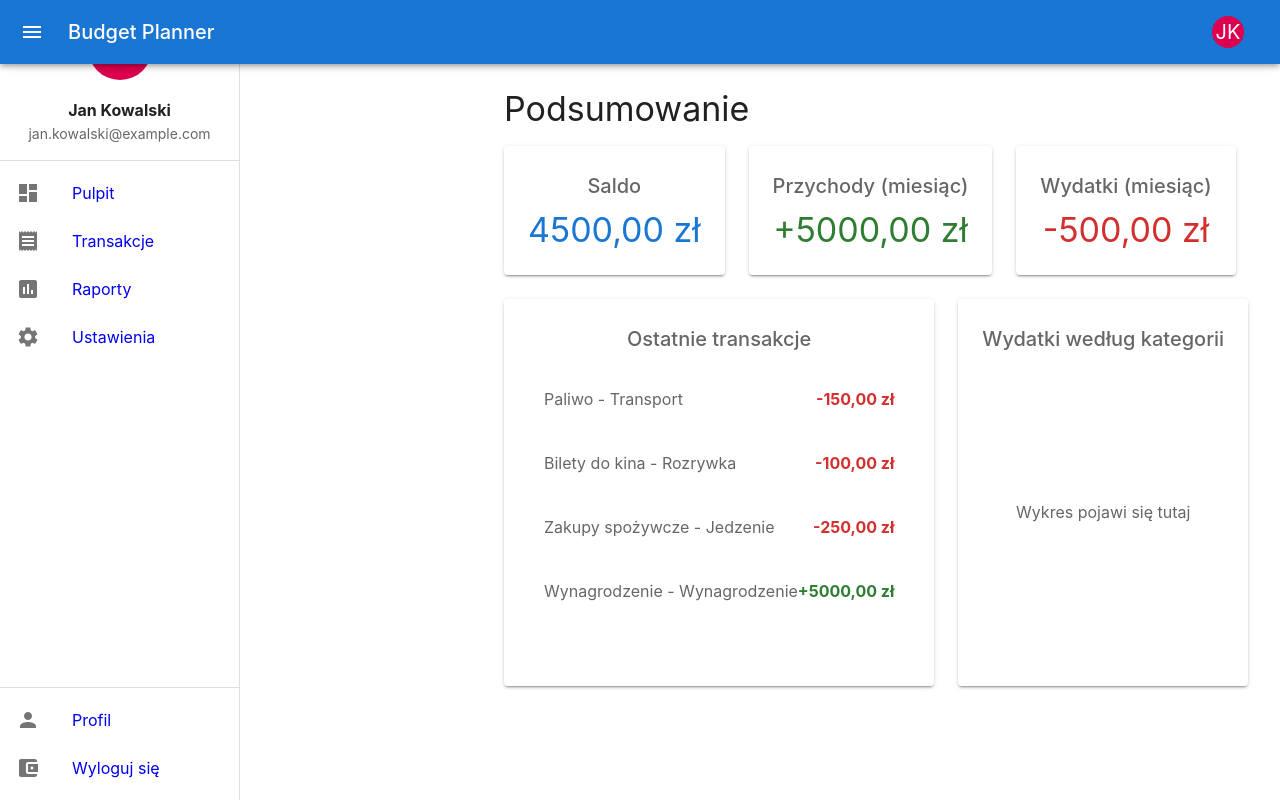
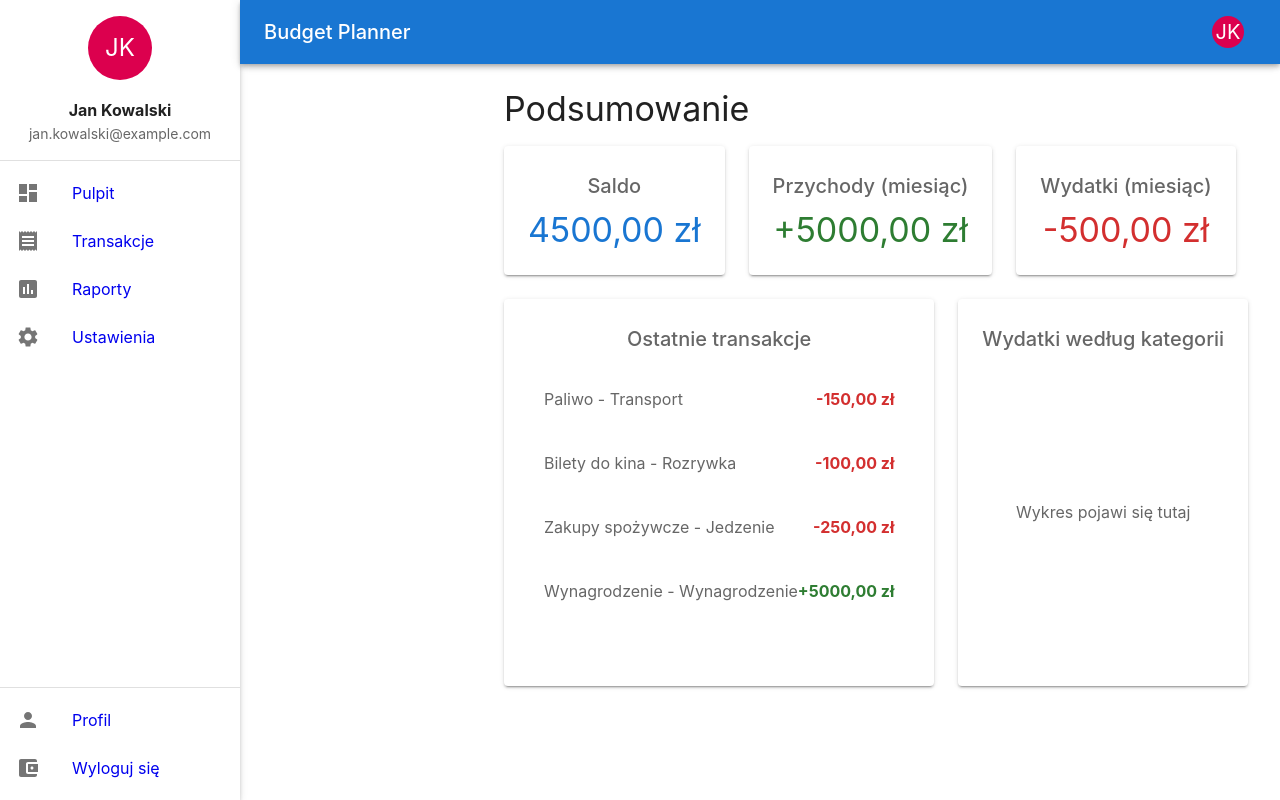
Before and after one commit to LAndriy/budget-planner, a React (Create React App) app: page / in a window 1280 px wide. Built offline with nearby package versions, Linux system fonts and the light colour scheme.

Commit message:
Uodate styles

```diff
--- a/src/App.js
+++ b/src/App.js
@@ -40,11 +40,6 @@ const theme = createTheme({
 });
 
 const App = () => {
-  const [mobileOpen, setMobileOpen] = useState(false);
-
-  const handleDrawerToggle = () => {
-    setMobileOpen(!mobileOpen);
-  };
 
   return (
     <ThemeProvider theme={theme}>
@@ -52,7 +47,7 @@ const App = () => {
         <BudgetProvider>
           <Box sx={{ display: 'flex' }}>
             <CssBaseline />
-            <Layout onMenuClick={handleDrawerToggle} mobileOpen={mobileOpen} setMobileOpen={setMobileOpen}>
+            <Layout>
               <Routes>
                 <Route path="/" element={<Dashboard />} />
                 <Route path="/logowanie" element={<Login />} />
--- a/src/components/layout/Header.js
+++ b/src/components/layout/Header.js
@@ -50,14 +50,20 @@ const Header = ({ onMenuClick }) => {
     : 'U';
 
   return (
-    <AppBar position="fixed" sx={{ zIndex: (theme) => theme.zIndex.drawer + 1 }}>
+    <AppBar position="fixed" sx={{width: { sm: `calc(100% - 240px)` },ml: { sm: '240px' }, zIndex: (theme) => theme.zIndex.drawer + 1 }}>
       <Toolbar>
         <IconButton
           color="inherit"
           aria-label="open drawer"
           edge="start"
-          onClick={onMenuClick}
-          sx={{ mr: 2 }}
+          onClick={() => {
+            console.log('Menu button clicked');
+            onMenuClick();
+          }}
+          sx={{
+            mr: 2,
+            display: { sm: 'none' } // Tylko na małych ekranach
+          }}
         >
           <MenuIcon />
         </IconButton>
--- a/src/components/layout/Layout.js
+++ b/src/components/layout/Layout.js
@@ -1,29 +1,35 @@
-import React from 'react';
+import React, { useState, useEffect } from 'react';
+import { useLocation } from 'react-router-dom';
 import { useTheme } from '@mui/material/styles';
 import { Box, CssBaseline, useMediaQuery } from '@mui/material';
 import Header from './Header';
 import Sidebar from './Sidebar';
 
-const Layout = ({ children, onMenuClick, mobileOpen, setMobileOpen }) => {
+const Layout = ({ children }) => {
+  const [mobileOpen, setMobileOpen] = useState(false);
   const theme = useTheme();
-  const isMobile = useMediaQuery(theme.breakpoints.down('sm'));
-  const [open, setOpen] = React.useState(!isMobile);
+  const isMobile = useMediaQuery(theme.breakpoints.down('md'));
+  const location = useLocation();
+
+  // Zamykaj menu po zmianie trasy
+  useEffect(() => {
+    if (mobileOpen) {
+      setMobileOpen(false);
+    }
+  }, [location, mobileOpen]);
 
   const handleDrawerToggle = () => {
-    if (isMobile) {
-      setMobileOpen(!mobileOpen);
-    } else {
-      setOpen(!open);
-    }
+    console.log('Toggle clicked, current mobileOpen:', mobileOpen);
+    setMobileOpen(!mobileOpen);
   };
 
   return (
-    <Box sx={{ display: 'flex' }}>
+    <Box sx={{ display: 'flex', minHeight: '100vh' }}>
       <CssBaseline />
-      <Header onMenuClick={handleDrawerToggle} />
+      <Header onMenuClick={handleDrawerToggle} isMobile={isMobile} />
       <Sidebar
-        open={isMobile ? mobileOpen : open}
-        onClose={handleDrawerToggle}
+        mobileOpen={mobileOpen}
+        onClose={() =>{console.log('Closing sidebar'); setMobileOpen(false)}}
         isMobile={isMobile}
       />
       <Box
@@ -31,19 +37,11 @@ const Layout = ({ children, onMenuClick, mobileOpen, setMobileOpen }) => {
         sx={{
           flexGrow: 1,
           p: 3,
-          width: { sm: `calc(100% - ${open ? 240 : 0}px)` },
-          ml: { sm: `${open ? 240 : 0}px` },
+          width: { sm: `calc(100% - 240px)` },
+          ml: { sm: '240px' },
           mt: '64px', // Wysokość AppBar
-          transition: theme.transitions.create(['margin', 'width'], {
-            easing: theme.transitions.easing.sharp,
-            duration: theme.transitions.duration.leavingScreen,
-          }),
-          ...(open && {
-            transition: theme.transitions.create(['margin', 'width'], {
-              easing: theme.transitions.easing.easeOut,
-              duration: theme.transitions.duration.enteringScreen,
-            }),
-          }),
+          minHeight: 'calc(100vh - 64px)',
+          backgroundColor: theme.palette.background.default,
         }}
       >
         {children}
--- a/src/components/layout/Sidebar.js
+++ b/src/components/layout/Sidebar.js
@@ -11,7 +11,6 @@ import {
   Avatar,
   Typography,
   useTheme,
-  useMediaQuery,
 } from '@mui/material';
 import {
   Dashboard as DashboardIcon,
@@ -24,9 +23,9 @@ import {
 
 const drawerWidth = 240;
 
-const Sidebar = ({ mobileOpen, onClose }) => {
+const Sidebar = ({ mobileOpen, onClose, isMobile }) => {
+  console.log('Sidebar render - mobileOpen:', mobileOpen, 'isMobile:', isMobile);
   const theme = useTheme();
-  const isMobile = useMediaQuery(theme.breakpoints.down('sm'));
 
   // Domyślne dane użytkownika
   const user = {
@@ -81,7 +80,7 @@ const Sidebar = ({ mobileOpen, onClose }) => {
         </Typography>
       </Box>
 
-      <List sx={{ flexGrow: 1 }}>
+      <List sx={{ flexGrow: 1, overflow: 'auto' }}>
         {menuItems.map((item) => (
           <ListItem
             button
@@ -124,7 +123,10 @@ const Sidebar = ({ mobileOpen, onClose }) => {
   return (
     <Box
       component="nav"
-      sx={{ width: { sm: drawerWidth }, flexShrink: { sm: 0 } }}
+      sx={{
+        width: { sm: drawerWidth },
+        flexShrink: { sm: 0 },
+      }}
       aria-label="menu boczne"
     >
       {/* Wersja mobilna */}
@@ -137,7 +139,15 @@ const Sidebar = ({ mobileOpen, onClose }) => {
         }}
         sx={{
           display: { xs: 'block', sm: 'none' },
-          '& .MuiDrawer-paper': { boxSizing: 'border-box', width: drawerWidth },
+          '& .MuiDrawer-paper': {
+            boxSizing: 'border-box',
+            width: drawerWidth,
+            height: 'calc(100% - 64px)',
+            top: '64px',
+            left: '0',
+            zIndex: theme.zIndex.drawer,
+            position: 'fixed',
+          },
         }}
       >
         {drawerContent}
@@ -148,7 +158,13 @@ const Sidebar = ({ mobileOpen, onClose }) => {
         variant="permanent"
         sx={{
           display: { xs: 'none', sm: 'block' },
-          '& .MuiDrawer-paper': { boxSizing: 'border-box', width: drawerWidth },
+          '& .MuiDrawer-paper': {
+            boxSizing: 'border-box',
+            width: drawerWidth,
+            border: 'none',
+            boxShadow: theme.shadows[3],
+            position: 'fixed',
+          },
         }}
         open
       >
```
